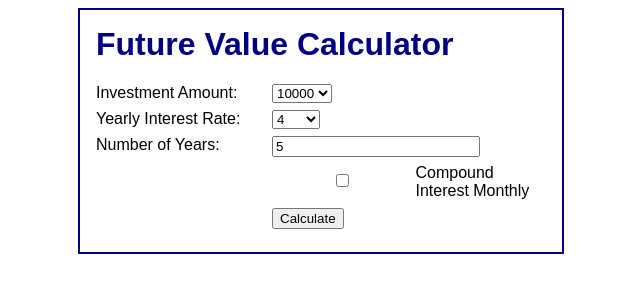
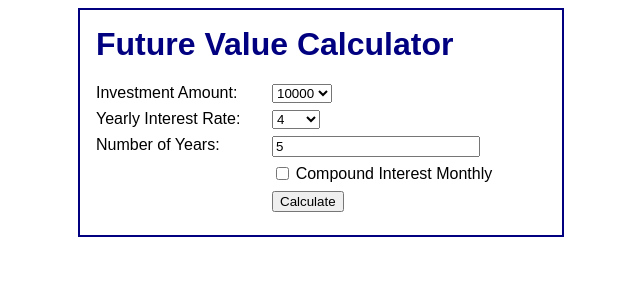
Before and after one commit to shsullivan/future-value-calculator, a PHP site: page / in a window 1280 px wide. Shown: the top 300 px of the page, without its empty margins (319-959 px from the left). Run offline with PHP 8.4, Linux system fonts and the light colour scheme.

Commit message:
Corrected style for checkbox again

```diff
--- a/main.css
+++ b/main.css
@@ -19,7 +19,7 @@ label {
     padding-right: 1em;
     padding-bottom: .5em;
 }
-#data input {
+#data input:not([type="checkbox"]) {
     float: left;
     width: 15em;
     margin-bottom: .5em;
```
